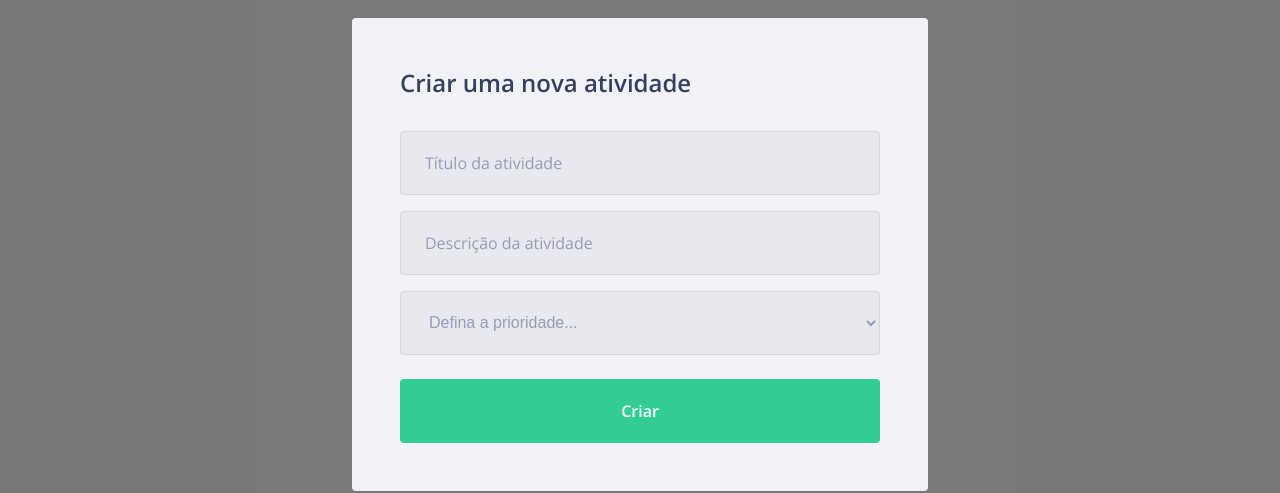
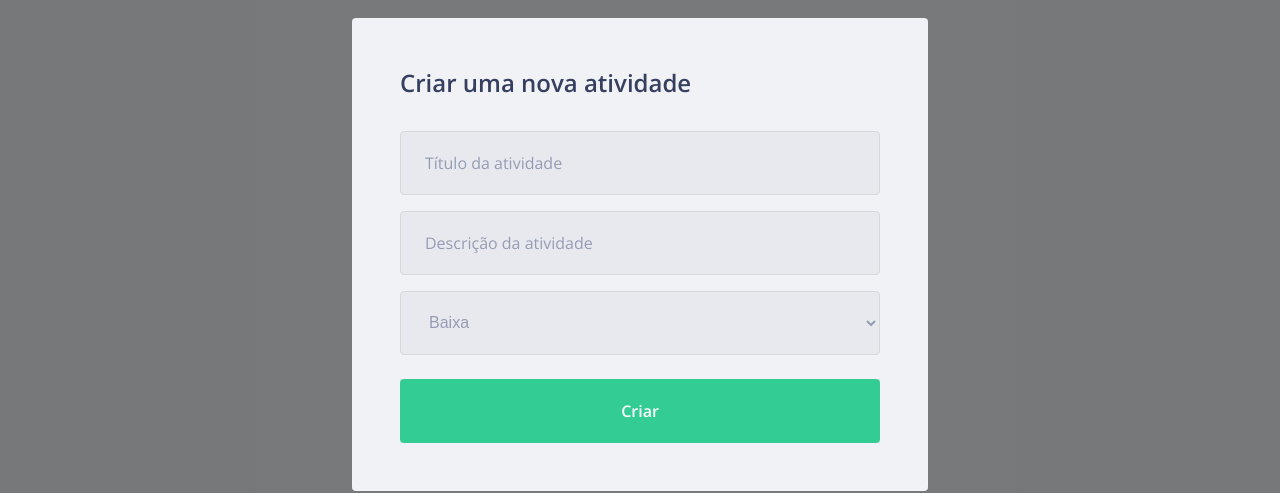
Before and after one commit to jmichel-dev/tasker-frontend, a React (Create React App) app: page / in a window 1280 px wide. Both pictures are taken after a click on the button "Nova task". Shown: the part 146-639 px from the top of the page. Built offline with nearby package versions, Linux system fonts and the light colour scheme.

Commit message:
added function for submit new task

```diff
--- a/src/components/NewTaskForm/index.tsx
+++ b/src/components/NewTaskForm/index.tsx
@@ -1,15 +1,78 @@
+import React, { FormEvent, useState } from "react";
+import { Task } from "../../types/task";
 import { Button } from "../UI/Button";
 import { Input } from "../UI/Input";
 import { Container } from "./styles";
 
-export const NewTaskForm: React.FC = () => {
+type TaskData = Omit<Task, "id">;
+
+interface NewTaskFormProps {
+  onCloseNewTaskModal: () => void;
+}
+
+export const NewTaskForm: React.FC<NewTaskFormProps> = ({
+  onCloseNewTaskModal,
+}) => {
+  const [taskTitle, setTaskTitle] = useState("");
+  const [taskDescription, setTaskDescription] = useState("");
+  const [taskPriority, setTaskPriority] = useState("1");
+
+  const handleChangeTitle = (e: React.ChangeEvent<HTMLInputElement>) => {
+    setTaskTitle(e.target.value);
+  };
+
+  const handleChangeTaskDescription = (
+    e: React.ChangeEvent<HTMLInputElement>
+  ) => {
+    setTaskDescription(e.target.value);
+  };
+
+  const handleChangeTaskPriority = (
+    e: React.ChangeEvent<HTMLSelectElement>
+  ) => {
+    setTaskPriority(e.target.value);
+  };
+
+  const handleNewTaskSubmit = (e: FormEvent) => {
+    e.preventDefault();
+
+    if (taskTitle == "") return;
+
+    const task: TaskData = {
+      title: taskTitle,
+      description: taskDescription,
+      priority: Number(taskPriority),
+      schedule: new Date(),
+      done: false,
+    };
+
+    console.log("New task", task);
+    cleanUpForm();
+    onCloseNewTaskModal();
+  };
+
+  const cleanUpForm = () => {
+    setTaskTitle("");
+    setTaskDescription("");
+    setTaskPriority("1");
+  };
+
   return (
-    <Container>
+    <Container onSubmit={handleNewTaskSubmit}>
       <h2>Criar uma nova atividade</h2>
-      <Input type="text" placeholder="Título da atividade" />
-      <Input type="text" placeholder="Descrição da atividade" />
-      <select>
-        <option value="">Defina a prioridade...</option>
+      <Input
+        type="text"
+        placeholder="Título da atividade"
+        value={taskTitle}
+        onChange={handleChangeTitle}
+      />
+      <Input
+        type="text"
+        placeholder="Descrição da atividade"
+        value={taskDescription}
+        onChange={handleChangeTaskDescription}
+      />
+      <select value={taskPriority} onChange={handleChangeTaskPriority}>
         <option value="1">Baixa</option>
         <option value="2">Média</option>
         <option value="3">Alta</option>
```
